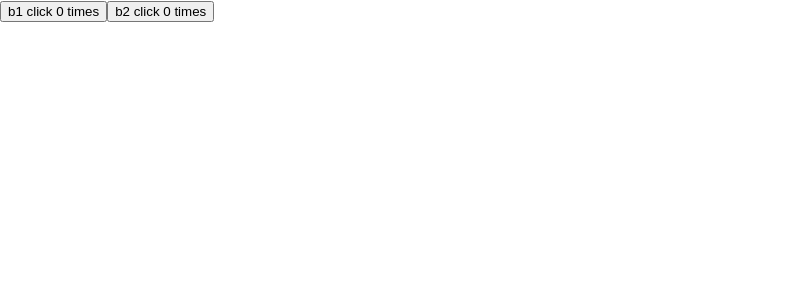
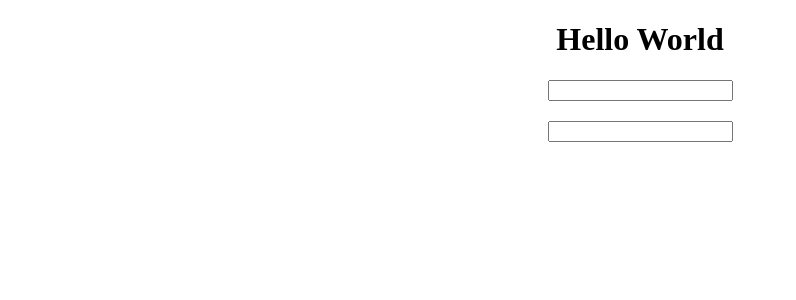
Before and after one commit to Tanvirkhan65/react-learning-all, a React (Vite) app: page / in a window 1280 px wide. Shown: the top 300 px of the page, without its empty margins (0-796 px from the left). Built offline with nearby package versions, Linux system fonts and the light colour scheme.

Commit message:
react useState

```diff
--- a/src/App.jsx
+++ b/src/App.jsx
@@ -1,9 +1,10 @@
+import React from 'react';
 import './App.css';
 import Todo from './components/Todo';
 
 const App = () => (
     <div className="App">
-        <h1>React useSate</h1>
+        <h1>Hello World</h1>
         <Todo />
     </div>
 );
--- a/src/components/Todo.jsx
+++ b/src/components/Todo.jsx
@@ -1,29 +1,32 @@
 import React, { useState } from 'react';
 
 const Todo = () => {
-    const [todos, setTodos] = useState('');
-    const [warning, setWarning] = useState(null);
-    const handleInput = (e) => {
-        const inputValue = e.target.value;
-        const warnings = inputValue.includes('.js') ? 'you need javaScript Skills' : null;
-        setTodos(inputValue);
-        setWarning(warnings);
-    };
+    const [titles, setTitles] = useState({
+        title: '',
+        description: '',
+    });
+    const { title, description } = titles;
+
     return (
         <div>
-            <p>{todos}</p>
-            <p>
-                <textarea
-                    onChange={handleInput}
-                    name="todo"
-                    cols="30"
-                    rows="10"
-                    value={todos}
-                />
-            </p>
-            <hr />
-            <hr />
-            <h1>{warning || 'good Choice'}</h1>
+            <h1>{title}</h1>
+            <input
+                type="text"
+                value={title}
+                onChange={(e) => setTitles({
+                    ...titles,
+                    title: e.target.value,
+                })}
+            />
+            <h2>{description}</h2>
+            <input
+                type="text"
+                value={description}
+                onChange={(e) => setTitles({
+                    ...titles,
+                    description: e.target.value,
+                })}
+            />
         </div>
     );
 };
--- a/src/main.jsx
+++ b/src/main.jsx
@@ -1,63 +1,11 @@
 /* eslint-disable no-use-before-define */
-/* eslint-disable no-plusplus */
 import React from 'react';
 import ReactDOM from 'react-dom';
-// import App from './App';
-import './index.css';
-// eslint-disable-next-line prefer-const
-let state = []; // [0:[value,setter],1:[value,setter],2:[value,setter]]
-let startIndex = 0;
-const useState = (initialState) => {
-    const index = startIndex++;
-    if (state[index]) {
-        return state[index];
-    }
-    const setter = (newState) => {
-        state[index][0] = newState;
-        render();
-    };
-    const value = [initialState, setter];
-    state[index] = value;
-    return value;
-};
-const App = () => {
-    const [count, setCount] = useState(0);
-    const [count2, setCount2] = useState(0);
+import App from './App';
 
-    const increment = () => {
-        setCount(count + 1);
-    };
-    const decrement = () => {
-        setCount2(count2 - 1);
-    };
-    return (
-        <div>
-            <button onClick={increment} type="button">
-                {' '}
-                b1 click
-                {' '}
-                { count }
-                {' '}
-                times
-            </button>
-            <button onClick={decrement} type="button">
-                {' '}
-                b2 click
-                {' '}
-                { count2 }
-                {' '}
-                times
-            </button>
-        </div>
-    );
-};
-const render = () => {
-    startIndex = 0;
 ReactDOM.render(
     <React.StrictMode>
         <App />
     </React.StrictMode>,
     document.getElementById('root'),
 );
-};
-render();
```
Lines whose indentation alone changed are shown as unchanged.
